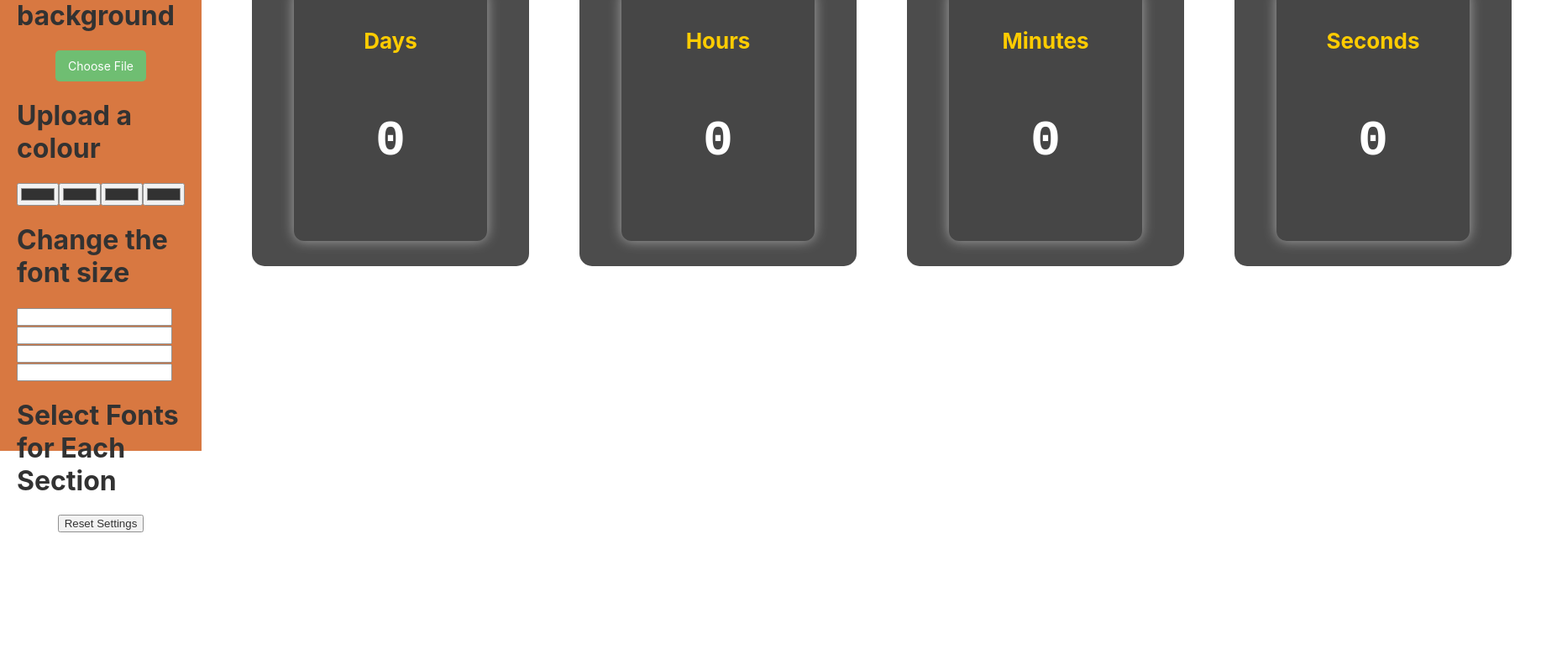
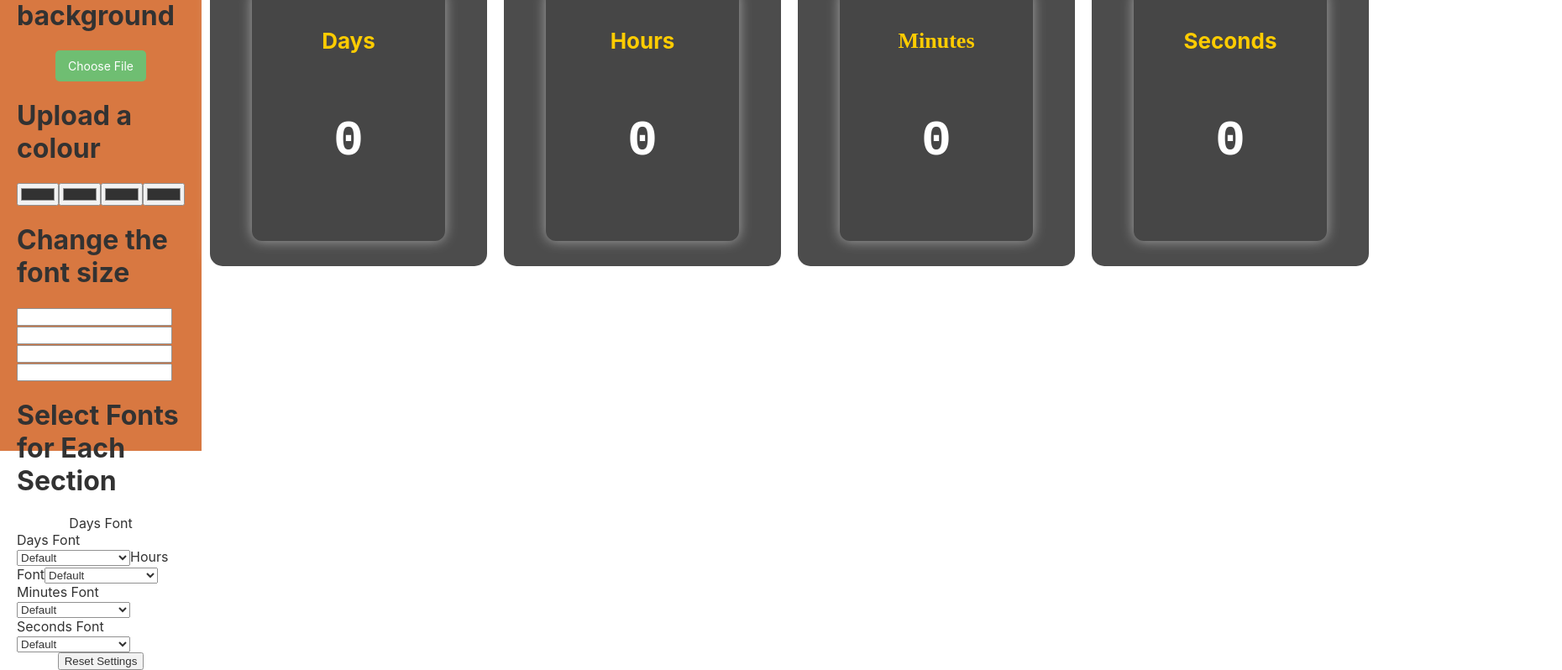
Before and after one commit to aeishan/ciniplex_oa, a React (Create React App) app: page / in a window 1280 px wide. Shown: the part 263-1061 px from the top of the page at 84% size, 1860 px wide, since content can reach past the window. Before the commit the page ends 897 px from the top, so only its background shows below. Built offline with nearby package versions, Linux system fonts and the light colour scheme.

Commit message:
implemented font picker

```diff
--- a/src/App.js
+++ b/src/App.js
@@ -77,24 +77,27 @@ const storeBackground = (file) => {
       secondsLabelFS: "26px"
     })
   );
+  const numberFonts = "'Courier New', Courier, monospace";
+  const labelFonts = "-apple-system, BlinkMacSystemFont, 'Segoe UI', 'Roboto', 'Oxygen', 'Ubuntu', 'Cantarell', 'Fira Sans', 'Droid Sans', 'Helvetica Neue', sans-serif";
 
   const [isSidebarVisible, setIsSidebarVisible] = useState(loadFromLocalStorage("isSidebarVisible", true));
-  // const [fonts, setFonts] = useState(
-  //   loadFromLocalStorage("fonts", {
-  //     daysNumFont: 'Courier New',
-  //     daysLabelFont: "-apple-system",
-  //     hoursNumFont: 'Courier New',
-  //     hoursLabelFont: "-apple-system",
-  //     minutesNumFont: 'Courier New',
-  //     minutesLabelFont: "-apple-system",
-  //     secondsNumFont: 'Courier New',
-  //     secondsLabelFont: "-apple-system"
-  //   })
-  // );
+  const [fonts, setFonts] = useState(
+    loadFromLocalStorage("fonts", {
+      daysNumFont: numberFonts,
+      daysLabelFont: labelFonts,
+      hoursNumFont: numberFonts,
+      hoursLabelFont: labelFonts,
+      minutesNumFont: numberFonts,
+      minutesLabelFont: labelFonts,
+      secondsNumFont: numberFonts,
+      secondsLabelFont: labelFonts
+    })
+  );
 
-  // useEffect(() => {
-  //   localStorage.setItem("fonts", JSON.stringify(fonts));
-  // }, [fonts]);
+
+  useEffect(() => {
+    localStorage.setItem("fonts", JSON.stringify(fonts));
+  }, [fonts]);
 
 
   // Save settings whenever they change
@@ -203,47 +206,81 @@ const storeBackground = (file) => {
 
           <h1>Select Fonts for Each Section</h1>
 
-{/* <label>Days Font</label>
+<label>Days Font</label>
 <div>
-<select onChange={(e) => setFonts(prev => ({ ...prev, daysNumFont: e.target.value, daysLabelFont: e.target.value }))} className="fontPicker">
-    <option value="font-arial">Arial</option>
-    <option value="font-courier">Courier New</option>
-    <option value="font-georgia">Georgia</option>
-    <option value="font-times">Times New Roman</option>
-    <option value="font-verdana">Verdana</option>
-    <option value="font-comic">Comic Sans MS</option>
-</select> */}
+<label>Days Font</label>
+<select onChange={(e) => e.target.value === labelFonts ? setFonts(prev => ({
+    ...prev,
+    daysNumFont: numberFonts,
+    daysLabelFont: labelFonts
+})) :
+setFonts(prev => ({
+  ...prev,
+  daysNumFont: e.target.value,
+  daysLabelFont: e.target.value
+}))} className="fontPicker">
+    <option value={labelFonts}>Default</option>
+    <option value="'Courier New', Courier, monospace">Courier New</option>
+    <option value="'Georgia', serif">Georgia</option>
+    <option value="'Times New Roman', Times, serif">Times New Roman</option>
+    <option value="'Verdana', sans-serif">Verdana</option>
+    <option value="'Comic Sans MS', cursive">Comic Sans MS</option>
+</select>
 
-{/* <label>Hours Font</label>
-<select value={hoursFont} onChange={(e) => setHoursFont(e.target.value)} className="fontPicker">
-    <option value="font-arial">Arial</option>
-    <option value="font-courier">Courier New</option>
-    <option value="font-georgia">Georgia</option>
-    <option value="font-times">Times New Roman</option>
-    <option value="font-verdana">Verdana</option>
-    <option value="font-comic">Comic Sans MS</option>
+<label>Hours Font</label>
+<select onChange={(e) => e.target.value === labelFonts ? setFonts(prev => ({
+    ...prev,
+    hoursNumFont: numberFonts,
+    hoursLabelFont: labelFonts
+})) : setFonts(prev => ({
+  ...prev,
+  hoursNumFont: e.target.value,
+  hoursLabelFont: e.target.value
+}))} className="fontPicker">
+    <option value={labelFonts}>Default</option>
+    <option value="'Courier New', Courier, monospace">Courier New</option>
+    <option value="'Georgia', serif">Georgia</option>
+    <option value="'Times New Roman', Times, serif">Times New Roman</option>
+    <option value="'Verdana', sans-serif">Verdana</option>
+    <option value="'Comic Sans MS', cursive">Comic Sans MS</option>
 </select>
 
 <label>Minutes Font</label>
-<select value={minutesFont} onChange={(e) => setMinutesFont(e.target.value)} className="fontPicker">
-    <option value="font-arial">Arial</option>
-    <option value="font-courier">Courier New</option>
-    <option value="font-georgia">Georgia</option>
-    <option value="font-times">Times New Roman</option>
-    <option value="font-verdana">Verdana</option>
-    <option value="font-comic">Comic Sans MS</option>
+<select onChange={(e) => e.target.value === labelFonts ? setFonts(prev => ({
+    ...prev,
+    minutesNumFont: numberFonts,
+    minutesLabelFont: labelFonts
+})) : setFonts(prev => ({
+  ...prev,
+  minutesNumFont: e.target.value,
+  minutesLabelFont: e.target.value
+}))} className="fontPicker">
+    <option value={labelFonts}>Default</option>
+    <option value="'Courier New', Courier, monospace">Courier New</option>
+    <option value="'Georgia', serif">Georgia</option>
+    <option value="'Times New Roman', Times, serif">Times New Roman</option>
+    <option value="'Verdana', sans-serif">Verdana</option>
+    <option value="'Comic Sans MS', cursive">Comic Sans MS</option>
 </select>
 
 <label>Seconds Font</label>
-<select value={secondsFont} onChange={(e) => setSecondsFont(e.target.value)} className="fontPicker">
-    <option value="font-arial">Arial</option>
-    <option value="font-courier">Courier New</option>
-    <option value="font-georgia">Georgia</option>
-    <option value="font-times">Times New Roman</option>
-    <option value="font-verdana">Verdana</option>
-    <option value="font-comic">Comic Sans MS</option>
-</select> */}
-{/* </div> */}
+<select onChange={(e) => e.target.value === labelFonts ? setFonts(prev => ({
+    ...prev,
+    secondsNumFont: numberFonts,
+    secondsLabelFont: labelFonts
+})):  setFonts(prev => ({
+  ...prev,
+  secondsNumFont: e.target.value,
+  secondsLabelFont: e.target.value
+}))} className="fontPicker">
+    <option value={labelFonts}>Default</option>
+    <option value="'Courier New', Courier, monospace">Courier New</option>
+    <option value="'Georgia', serif">Georgia</option>
+    <option value="'Times New Roman', Times, serif">Times New Roman</option>
+    <option value="'Verdana', sans-serif">Verdana</option>
+    <option value="'Comic Sans MS', cursive">Comic Sans MS</option>
+</select>
+</div>
 
 
 
@@ -260,7 +297,7 @@ const storeBackground = (file) => {
       <div className="mainContent">
         <CountdownTimer selectedDate={selectedDate} />
       </div>
-      <TextCustomizer colours={colours} fontSizes={fontSizes}/>
+      <TextCustomizer colours={colours} fontSizes={fontSizes} fonts={fonts}/>
 
     </div>
   );
--- a/src/components/CountdownTimer.js
+++ b/src/components/CountdownTimer.js
@@ -86,7 +86,7 @@ const CountdownTimer = ({ selectedDate }) => {
 
     return (
         <div className="timer">
-            <div className="timerContainer">
+            {/* <div className="timerContainer"> */}
             <DraggableBox id="days">
                 <h2 className="daysLabel">Days</h2>
                 <p className="daysNum">{timer.days}</p>
@@ -103,7 +103,7 @@ const CountdownTimer = ({ selectedDate }) => {
                 <h2 className="secondsLabel">Seconds</h2>
                 <p className="secondsNum">{timer.seconds}</p>
             </DraggableBox>
-            </div>
+            {/* </div> */}
         </div>
     );
 };
--- a/src/index.css
+++ b/src/index.css
@@ -37,7 +37,7 @@ code {
   --seconds-number-font-size: 60px;
   --seconds-label-font-size: 26px;
 
-  /* --days-number-font: 'Courier New';
+  --days-number-font: 'Courier New';
   --days-label-font: -apple-system;
 
   --hours-number-font: 'Courier New';
@@ -52,7 +52,7 @@ code {
   --number-font-family: 'Courier New', Courier, monospace;
   --label-font-family: -apple-system, BlinkMacSystemFont, 'Segoe UI', 'Roboto', 'Oxygen',
   'Ubuntu', 'Cantarell', 'Fira Sans', 'Droid Sans', 'Helvetica Neue',
-  sans-serif; */
+  sans-serif;
 
 }
 
@@ -79,17 +79,17 @@ code {
   width: 100%; /* Make it responsive */
   text-align: center;
 }
-
-.timerContainer {
-  display: flex;
-  justify-content: center; /* Center all items */
-  align-items: center;
-  gap: 40px; /* Increase spacing between boxes */
+/*
+.timerContainer { */
+  /* display: flex; */
+  /* justify-content: center; Center all items */
+  /* align-items: center; */
+  /* gap: 40px; Increase spacing between boxes */
   /* background: rgba(0, 0, 0, 0.7); */
-  padding: 30px 50px; /* Increase padding for a bigger background box */
-  border-radius: 15px;
+  /* padding: 30px 50px; Increase padding for a bigger background box */
+  /* border-radius: 15px; */
   /* box-shadow: 0px 0px 15px rgba(255, 255, 255, 0.6); */
-}
+/* } */
 
 .timerBackground {  /* make draggbale  and maybe combine with timerbox to simplify*/
   background: rgba(0, 0, 0, 0.7);
@@ -129,56 +129,56 @@ code {
   /* font-size: var(--days-label-font-size); */
   font-weight: bold;
   /* color: var(--days-number-colour); */
-  font-family: 'Courier New', Courier, monospace;
+  /* font-family: 'Courier New', Courier, monospace; */
 }
 
 .daysLabel {
   color: var(--days-label-colour);
   font-size: var(--days-label-font-size);
-  /* font-family: var(--days-label-font, var(--number-label-family)); */
+  font-family: var(--days-label-font, var(--label-font-family));
 }
 
 .daysNum {
   color: var(--days-number-colour);
   font-size: var(--days-number-font-size);
-  /* font-family: var(--days-number-font, var(--number-font-family)); */
+  font-family: var(--days-number-font, var(--number-font-family));
 }
 
 
 .hoursLabel {
   color: var(--hours-label-colour);
   font-size: var(--hours-label-font-size);
-  /* font-family: var(--days-label-font, var(--label-font-family)); */
+  font-family: var(--hours-label-font, var(--label-font-family));
 }
 
 .minutesLabel {
   color: var(--minutes-label-colour);
   font-size: var(--minutes-label-font-size);
-  /* font-family: var(--days-label-font, var(--label-font-family)); */
+  font-family: var(--minutes-label-font, var(--label-font-family));
 }
 
 .secondsLabel {
   color: var(--seconds-label-colour);
   font-size: var(--seconds-label-font-size);
-  /* font-family: var(--days-label-font, var(--label-font-family)); */
+  font-family: var(--seconds-label-font, var(--label-font-family));
 }
 
 .hoursNum {
   color: var(--hours-number-colour);
   font-size: var(--hours-number-font-size);
-  /* font-family: var(--days-number-font, var(--number-font-family)); */
+  font-family: var(--hours-number-font, var(--number-font-family));
 }
 
 .minutesNum {
   color: var(--minutes-number-colour);
   font-size: var(--minutes-number-font-size);
-  /* font-family: var(--days-number-font, var(--number-font-family)); */
+  font-family: var(--minutes-number-font, var(--number-font-family));
 }
 
 .secondsNum {
   color: var(--seconds-number-colour);
   font-size: var(--seconds-number-font-size);
-  /* font-family: var(--days-number-font, var(--number-font-family)); */
+  font-family: var(--seconds-number-font, var(--number-font-family));
 }
 
 .fileBg {
@@ -191,7 +191,7 @@ code {
   z-index: -1;  /* makes video as the background */
 }
 
-.img-bg{
+/* .img-bg{
   position: fixed;
   top: 0;
   left: 0;
@@ -199,7 +199,7 @@ code {
   height: 100vh;
   object-fit: fill;
   z-index: -1;
-}
+} */
 
 .videoUploader {
   display: flex;
```
Also changed, not shown: src/components/TextCustomizer.js (+9 -9 lines). Lines whose indentation alone changed are shown as unchanged.
